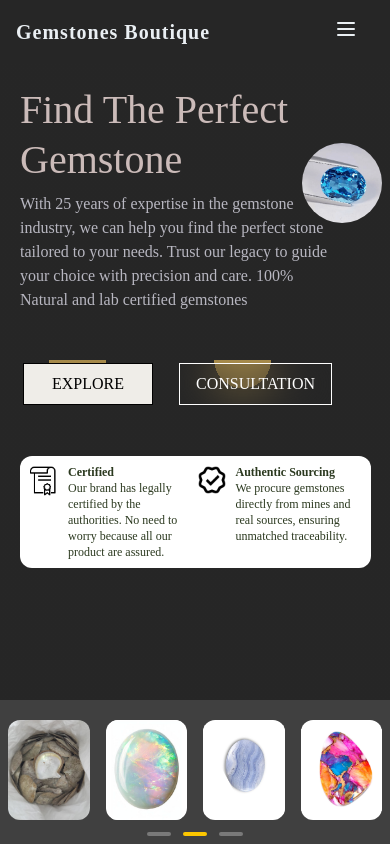
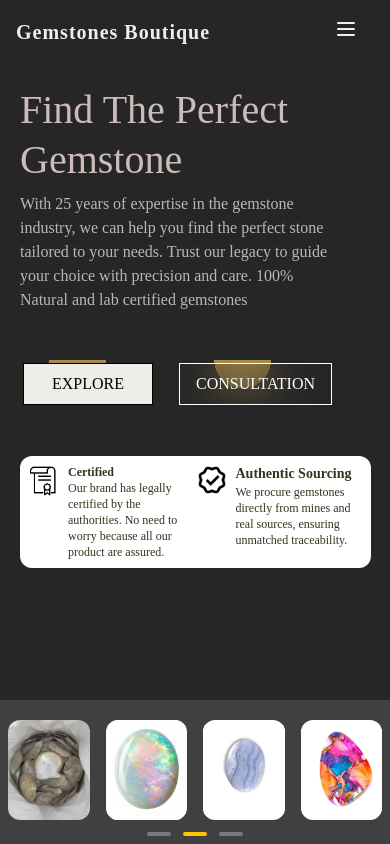
Before and after one commit to JatinMehta007/Freelance-project, a React (Vite) app: page / in a window 390 px wide. Shown: the top 844 px of the page. Built offline with nearby package versions, Linux system fonts and the light colour scheme; grey boxes are pictures that could not be loaded; a web font is replaced by a local one.

Commit message:
make responsiveness

```diff
--- a/src/pages/LandingPage.jsx
+++ b/src/pages/LandingPage.jsx
@@ -70,7 +70,7 @@ export const Landing = () => {
                       className="lg:w-12 lg:h-12 w-8 h-8"
                     />
                     <div className="text-xs w-[78%] text-[#2B391F] ml-2 lg:ml-3">
-                      <p className="lg:text-sm font-bold">Authentic Sourcing</p>
+                      <p className="text-sm font-bold">Authentic Sourcing</p>
                       <p className="font-normal lg:tracking-wider">
                         We procure gemstones directly from mines and real
                         sources, ensuring unmatched traceability.
@@ -87,7 +87,7 @@ export const Landing = () => {
                 src="./back1.png"
                 loading="lazy"
                 alt=""
-                className="rounded-full w-20 sm:hidden xl:block absolute xl:w-72 top-[17%] right-2 xl:top-[18%] xl:right-[30%]"
+                className="rounded-full hidden xl:block absolute w-72 top-[18%] right-[30%]"
               />
             </div>
             <div className="xl:w-[100%] ml-40   mt-[15%]  overflow-hidden">
```
